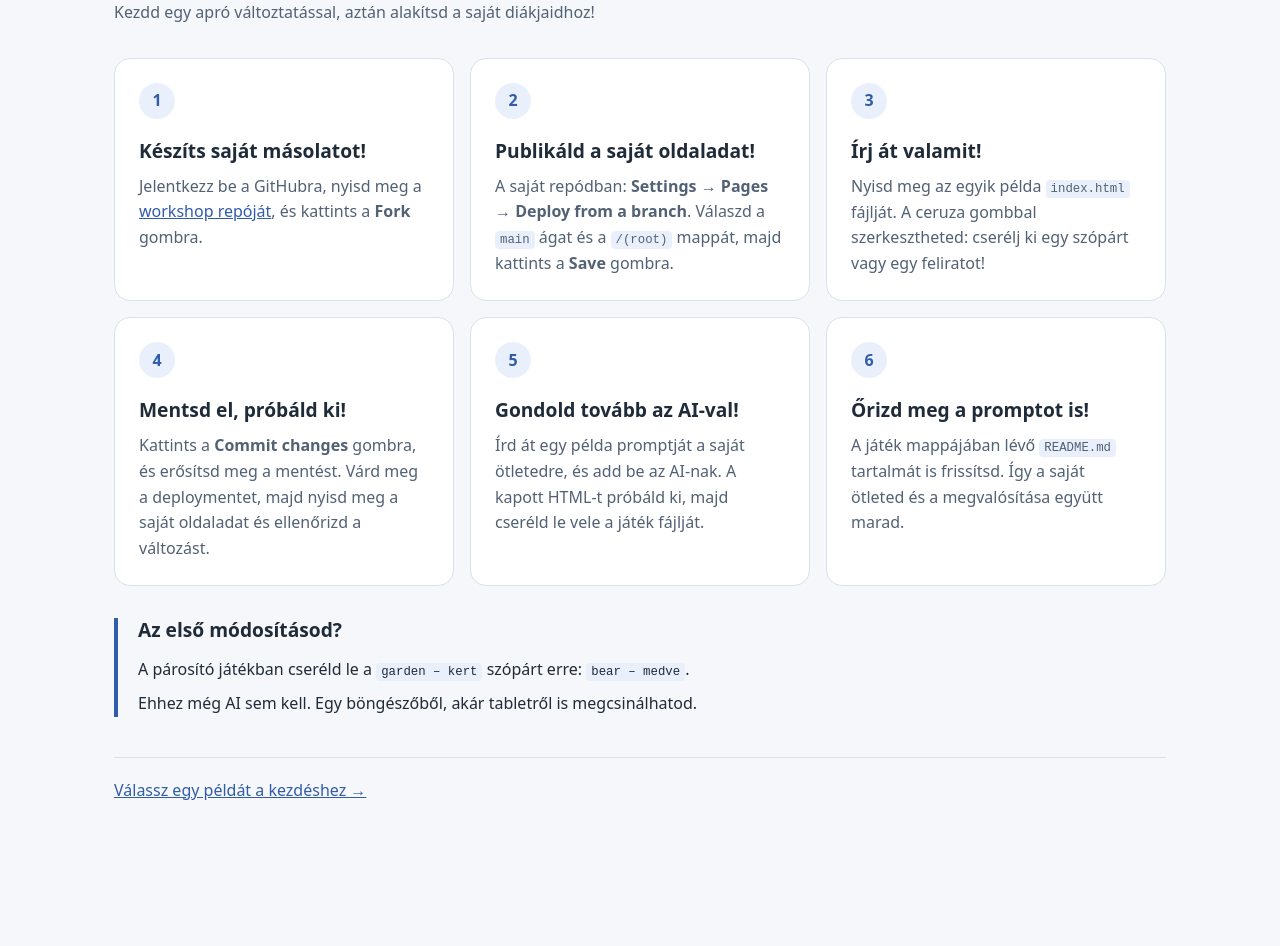
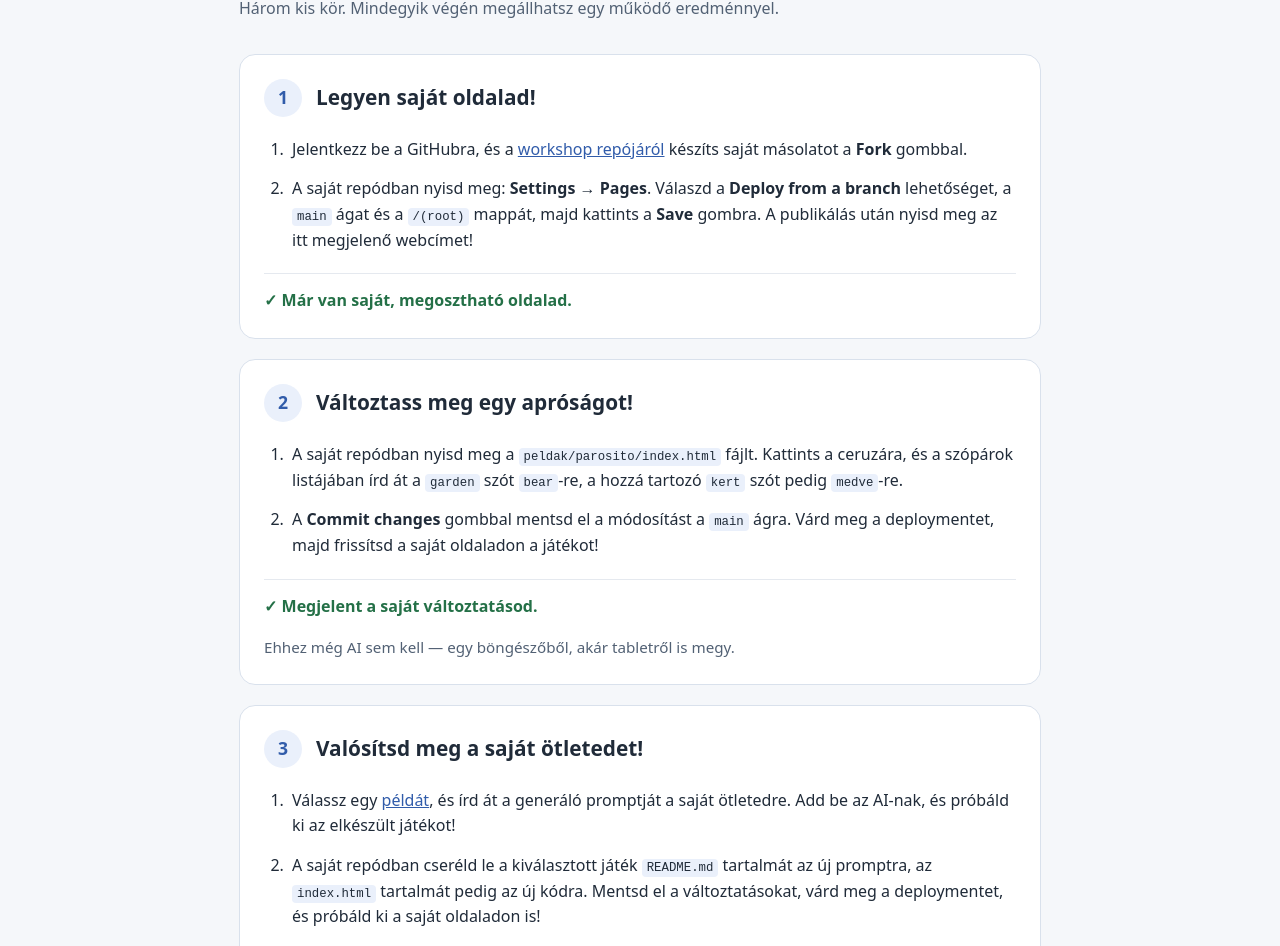
Before and after one commit to ezolmik/ai-taneszkoz-workshop, a plain HTML site: page sajat-otletek/index.html in a window 1280 px wide. Shown: the part 167-1113 px from the top of the page. Before the commit the page ends 1010 px from the top, so only its background shows below. Drawn offline with Linux system fonts and the light colour scheme.

Commit message:
fix: index.html

```diff
--- a/sajat-otletek/index.html
+++ b/sajat-otletek/index.html
@@ -17,7 +17,7 @@
         body { margin: 0; }
 
         main {
-            max-width: 1100px;
+            max-width: 850px;
             margin: auto;
             padding: 40px 24px;
         }
@@ -32,63 +32,65 @@
         h1, h2 { line-height: 1.2; }
 
         h1 {
-            margin: 28px 0 16px;
+            margin: 28px 0 12px;
             font-size: clamp(2rem, 5vw, 3rem);
             letter-spacing: -0.035em;
         }
 
-        .intro { color: #526174; }
-
-        .steps {
-            display: grid;
-            grid-template-columns: repeat(3, minmax(0, 1fr));
-            gap: 16px;
-            margin: 32px 0;
-            padding: 0;
-            list-style: none;
-            counter-reset: steps;
+        .intro {
+            margin: 0 0 32px;
+            color: #526174;
         }
 
-        .step {
-            min-width: 0;
+        .stage {
+            margin: 20px 0;
             padding: 24px;
             background: white;
             border: 1px solid #d9e1ec;
             border-radius: 16px;
-            counter-increment: steps;
         }
 
-        .step::before {
-            content: counter(steps);
+        .stage h2 {
+            display: flex;
+            align-items: center;
+            gap: 14px;
+            margin: 0 0 20px;
+            font-size: 1.3rem;
+        }
+
+        .number {
             display: grid;
             place-items: center;
-            width: 36px;
-            height: 36px;
-            margin-bottom: 20px;
+            flex-shrink: 0;
+            width: 38px;
+            height: 38px;
             border-radius: 50%;
             background: #eaf0fb;
             color: #315caa;
-            font-weight: 750;
+            font-size: 1.1rem;
         }
 
-        .step h2 {
-            margin: 0 0 12px;
-            font-size: 1.2rem;
+        ol {
+            margin: 0;
+            padding-left: 24px;
         }
 
-        .step p {
-            margin: 0;
-            color: #526174;
+        li { padding-left: 4px; }
+        li + li { margin-top: 14px; }
+
+        .result {
+            margin: 20px 0 0;
+            padding-top: 14px;
+            border-top: 1px solid #e5e9ef;
+            color: #247047;
+            font-weight: 650;
         }
 
         .tip {
-            margin: 32px 0;
-            padding-left: 20px;
-            border-left: 4px solid #315caa;
+            margin: 16px 0 0;
+            color: #526174;
+            font-size: 0.95rem;
         }
-
-        .tip h2 { font-size: 1.2rem; }
-        .tip p { margin: 8px 0; }
 
         code {
             padding: 2px 5px;
@@ -99,23 +101,14 @@
         }
 
         footer {
-            margin-top: 40px;
+            margin-top: 32px;
             padding-top: 20px;
             border-top: 1px solid #d9e1ec;
         }
 
-        @media (max-width: 850px) {
-            .steps {
-                grid-template-columns: repeat(2, minmax(0, 1fr));
-            }
-        }
-
         @media (max-width: 560px) {
             main { padding: 28px 20px; }
-
-            .steps {
-                grid-template-columns: 1fr;
-            }
+            .stage { padding: 20px; }
         }
     </style>
 </head>
@@ -125,83 +118,85 @@
             <a href="../index.html">← Workshop</a>
             <h1>A saját ötleteidé a terep</h1>
             <p class="intro">
-                Kezdd egy apró változtatással, aztán alakítsd a saját diákjaidhoz!
+                Három kis kör. Mindegyik végén megállhatsz egy működő eredménnyel.
             </p>
         </header>
 
-        <ol class="steps">
-            <li class="step">
-                <h2>Készíts saját másolatot!</h2>
-                <p>
-                    Jelentkezz be a GitHubra, nyisd meg a
-                    <a href="https://github.com/ezolmik/ai-taneszkoz-workshop">workshop repóját</a>,
-                    és kattints a <strong>Fork</strong> gombra.
-                </p>
-            </li>
+        <section class="stage" aria-labelledby="sajat-oldal">
+            <h2 id="sajat-oldal">
+                <span class="number" aria-hidden="true">1</span>
+                Legyen saját oldalad!
+            </h2>
+            <ol>
+                <li>
+                    Jelentkezz be a GitHubra, és a
+                    <a href="https://github.com/ezolmik/ai-taneszkoz-workshop">workshop repójáról</a>
+                    készíts saját másolatot a <strong>Fork</strong> gombbal.
+                </li>
+                <li>
+                    A saját repódban nyisd meg:
+                    <strong>Settings → Pages</strong>.
+                    Válaszd a <strong>Deploy from a branch</strong> lehetőséget,
+                    a <code>main</code> ágat és a <code>/(root)</code> mappát,
+                    majd kattints a <strong>Save</strong> gombra.
+                    A publikálás után nyisd meg az itt megjelenő webcímet!
+                </li>
+            </ol>
+            <p class="result">✓ Már van saját, megosztható oldalad.</p>
+        </section>
 
-            <li class="step">
-                <h2>Publikáld a saját oldaladat!</h2>
-                <p>
-                    A saját repódban:
-                    <strong>Settings → Pages → Deploy from a branch</strong>.
-                    Válaszd a <code>main</code> ágat és a <code>/(root)</code>
-                    mappát, majd kattints a <strong>Save</strong> gombra.
-                </p>
-            </li>
-
-            <li class="step">
-                <h2>Írj át valamit!</h2>
-                <p>
-                    Nyisd meg az egyik példa <code>index.html</code> fájlját.
-                    A ceruza gombbal szerkesztheted:
-                    cserélj ki egy szópárt vagy egy feliratot!
-                </p>
-            </li>
-
-            <li class="step">
-                <h2>Mentsd el, próbáld ki!</h2>
-                <p>
-                    Kattints a <strong>Commit changes</strong> gombra,
-                    és erősítsd meg a mentést.
-                    Várd meg a deploymentet, majd nyisd meg
-                    a saját oldaladat és ellenőrizd a változást.
-                </p>
-            </li>
-
-            <li class="step">
-                <h2>Gondold tovább az AI-val!</h2>
-                <p>
-                    Írd át egy példa promptját a saját ötletedre,
-                    és add be az AI-nak. A kapott HTML-t próbáld ki,
-                    majd cseréld le vele a játék fájlját.
-                </p>
-            </li>
-
-            <li class="step">
-                <h2>Őrizd meg a promptot is!</h2>
-                <p>
-                    A játék mappájában lévő <code>README.md</code>
-                    tartalmát is frissítsd.
-                    Így a saját ötleted és a megvalósítása együtt marad.
-                </p>
-            </li>
-        </ol>
-
-        <section class="tip" aria-labelledby="elso-lepes">
-            <h2 id="elso-lepes">Az első módosításod?</h2>
-            <p>
-                A párosító játékban cseréld le a
-                <code>garden – kert</code> szópárt erre:
-                <code>bear – medve</code>.
-            </p>
-            <p>
-                Ehhez még AI sem kell. Egy böngészőből, akár tabletről is
-                megcsinálhatod.
+        <section class="stage" aria-labelledby="elso-valtoztatas">
+            <h2 id="elso-valtoztatas">
+                <span class="number" aria-hidden="true">2</span>
+                Változtass meg egy apróságot!
+            </h2>
+            <ol>
+                <li>
+                    A saját repódban nyisd meg a
+                    <code>peldak/parosito/index.html</code> fájlt.
+                    Kattints a ceruzára, és a szópárok listájában
+                    írd át a <code>garden</code> szót <code>bear</code>-re,
+                    a hozzá tartozó <code>kert</code> szót pedig
+                    <code>medve</code>-re.
+                </li>
+                <li>
+                    A <strong>Commit changes</strong> gombbal
+                    mentsd el a módosítást a <code>main</code> ágra.
+                    Várd meg a deploymentet, majd frissítsd
+                    a saját oldaladon a játékot!
+                </li>
+            </ol>
+            <p class="result">✓ Megjelent a saját változtatásod.</p>
+            <p class="tip">
+                Ehhez még AI sem kell — egy böngészőből, akár tabletről is megy.
             </p>
         </section>
 
+        <section class="stage" aria-labelledby="sajat-otlet">
+            <h2 id="sajat-otlet">
+                <span class="number" aria-hidden="true">3</span>
+                Valósítsd meg a saját ötletedet!
+            </h2>
+            <ol>
+                <li>
+                    Válassz egy
+                    <a href="../peldak/index.html">példát</a>,
+                    és írd át a generáló promptját a saját ötletedre.
+                    Add be az AI-nak, és próbáld ki az elkészült játékot!
+                </li>
+                <li>
+                    A saját repódban cseréld le a kiválasztott játék
+                    <code>README.md</code> tartalmát az új promptra,
+                    az <code>index.html</code> tartalmát pedig az új kódra.
+                    Mentsd el a változtatásokat, várd meg a deploymentet,
+                    és próbáld ki a saját oldaladon is!
+                </li>
+            </ol>
+            <p class="result">✓ A saját pedagógiai ötletedből taneszköz lett.</p>
+        </section>
+
         <footer>
-            <a href="../peldak/index.html">Válassz egy példát a kezdéshez →</a>
+            <a href="../peldak/index.html">A példákhoz →</a>
         </footer>
     </main>
 </body>
```
